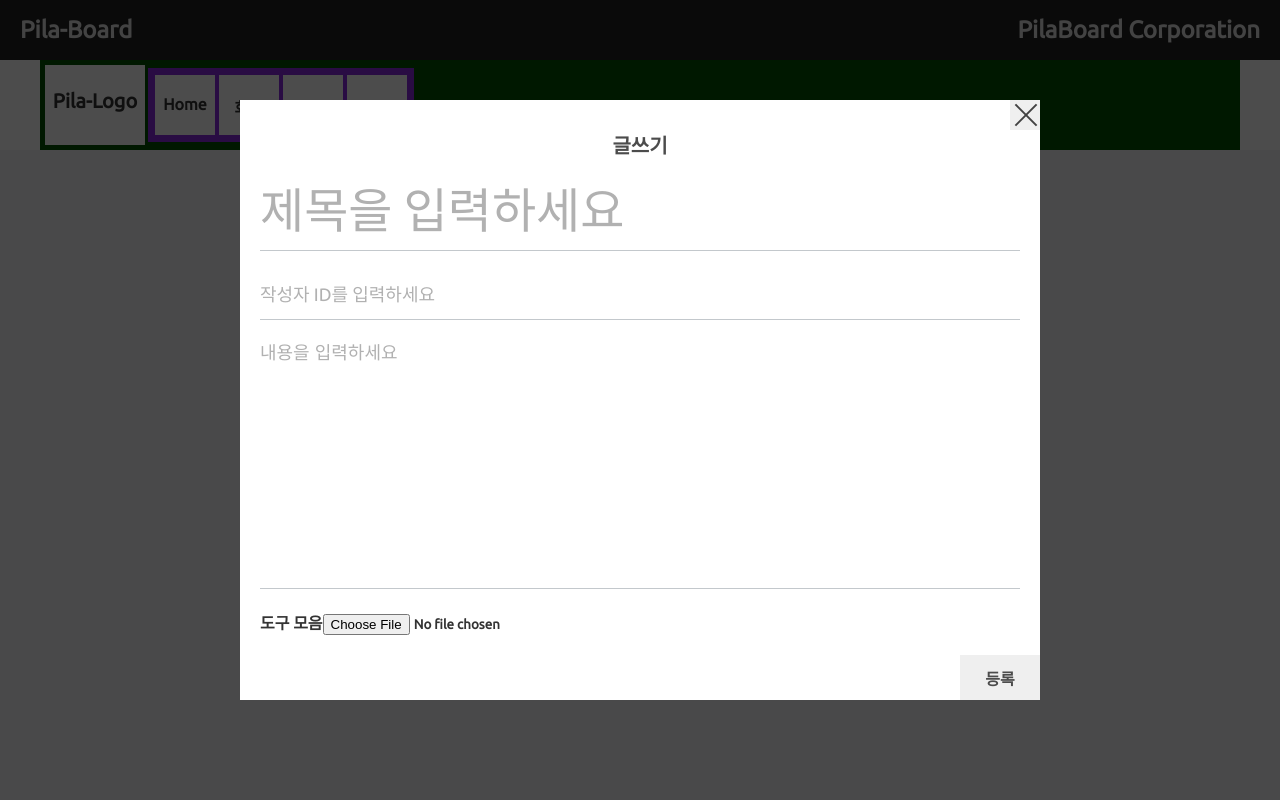
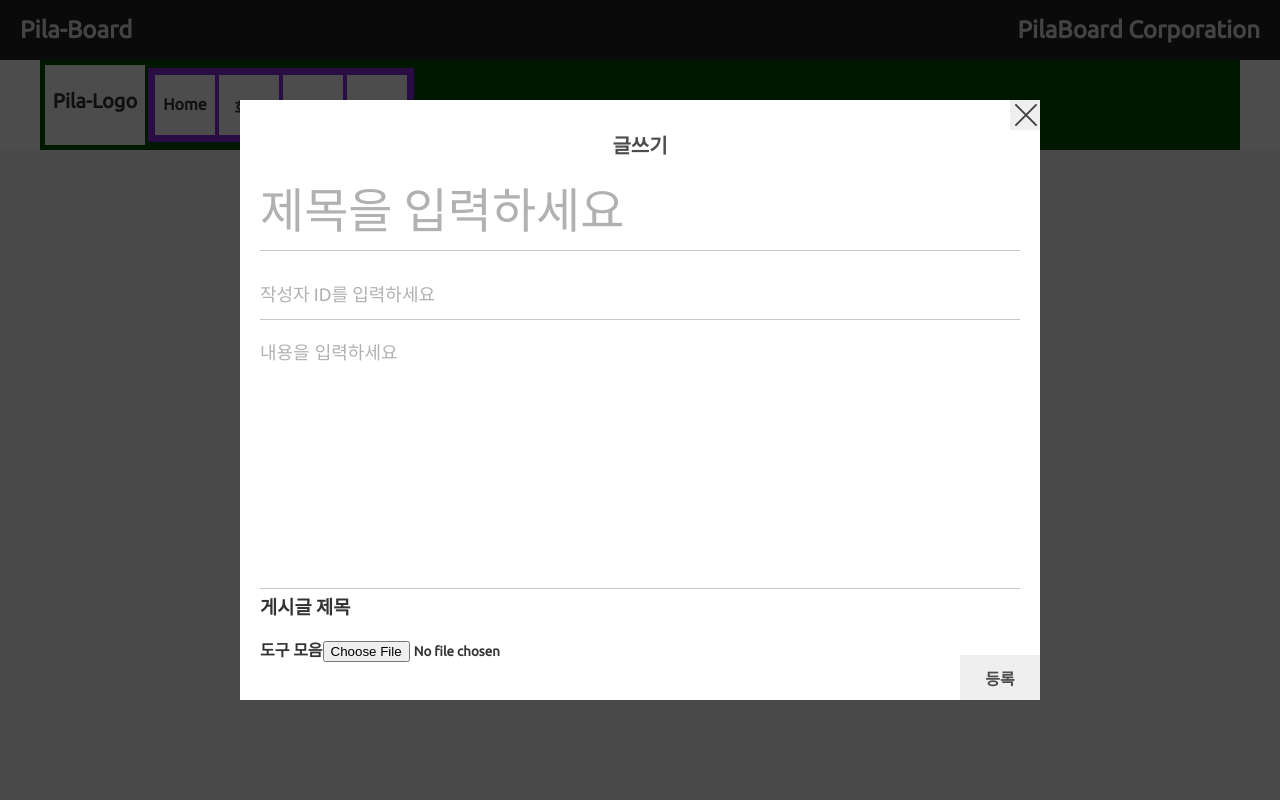
Before and after one commit to gdwb3219/pila-board, a React (Create React App) app: page /write in a window 1280 px wide. Shown: the top 800 px of the page. Built offline with nearby package versions, Linux system fonts and the light colour scheme.

Commit message:
글쓰기 Editor 실험 중

```diff
--- a/src/components/contents/board-contents/Board.jsx
+++ b/src/components/contents/board-contents/Board.jsx
@@ -5,7 +5,7 @@ import { useState, useEffect } from 'react';
 import axios from 'axios';
 import Pagination from 'react-js-pagination';
 import styled from 'styled-components';
-import InputForm from './InputForm';
+import InputForm from './create/InputForm';
 
 function Board() {
   const navigate = useNavigate();
--- a/src/components/contents/board-contents/InputForm.jsx
+++ b/src/components/contents/board-contents/create/InputForm.jsx
@@ -1,5 +1,6 @@
 import React, { useState, useEffect, useRef } from 'react';
-import { useNavigate } from 'react-router-dom';
+// import { useNavigate } from 'react-router-dom';
+import useKeyEscClose from '../../../hooks/useKeyEscClose';
 
 // 현재 시간 구하는 함수
 const time = () => {
@@ -18,7 +19,7 @@ const time = () => {
 const InputForm = ({ isModal, setIsModal }) => {
   const inputRef = useRef(null);
 
-  const navigate = useNavigate();
+  // const navigate = useNavigate();
   // 처음 LocalStorage에 있는 boradList로 Parsing 하여 객체 리스트 불러오기
   useEffect(() => {
     const storedBoardList = JSON.parse(localStorage.getItem('boardList'));
@@ -71,11 +72,40 @@ const InputForm = ({ isModal, setIsModal }) => {
     setIsModal(false);
   };
 
+  // Modal Close를 위한 close함수 설정
+  const cloasModal = () => {
+    setIsModal(false);
+  };
+
+  // Modal Close 하는 Custom Hook
+  useKeyEscClose(cloasModal);
+
   const createCancel = () => {
     // navigate('/');
     setIsModal(false);
     console.log(isModal);
   };
+
+  // Editor 실험중--------------------------------------------------------
+  const handleEnter = (e) => {
+    if (e.key === 'Enter') {
+      handleEnterSubmit();
+    }
+  };
+
+  const handleEnterSubmit = () => {
+    console.log(value);
+  };
+
+  const [value, setValue] = useState([]);
+
+  const handleOnInput = (e) => {
+    const { textContent } = e.currentTarget;
+    if (textContent !== null) {
+      setValue(textContent);
+    }
+  };
+  // Editor 실험중--------------------------------------------------------
 
   return (
     <>
@@ -119,6 +149,18 @@ const InputForm = ({ isModal, setIsModal }) => {
               value={contents}
               onChange={onChange}
             ></textarea>
+            {/*  실험중 */}
+            <form onSubmit={handleEnterSubmit}>
+              <h3
+                contentEditable
+                suppressContentEditableWarning
+                onKeyDown={handleEnter}
+                onInput={handleOnInput}
+              >
+                게시글 제목
+              </h3>
+            </form>
+            {/*  실험중 */}
           </div>
           <br />
           <div id="save-container">
--- /dev/null
+++ b/src/components/hooks/useKeyEscClose.jsx
@@ -0,0 +1,15 @@
+import { useEffect } from 'react';
+
+function useKeyEscClose(closeThing) {
+  useEffect(() => {
+    const escKeyModalClose = (e) => {
+      if (e.keyCode === 27) {
+        closeThing();
+      }
+    };
+    window.addEventListener('keydown', escKeyModalClose);
+    return () => window.removeEventListener('keydown', escKeyModalClose);
+  }, []);
+}
+
+export default useKeyEscClose;
```
Also changed, not shown: src/index.js (+17 -17 lines).
